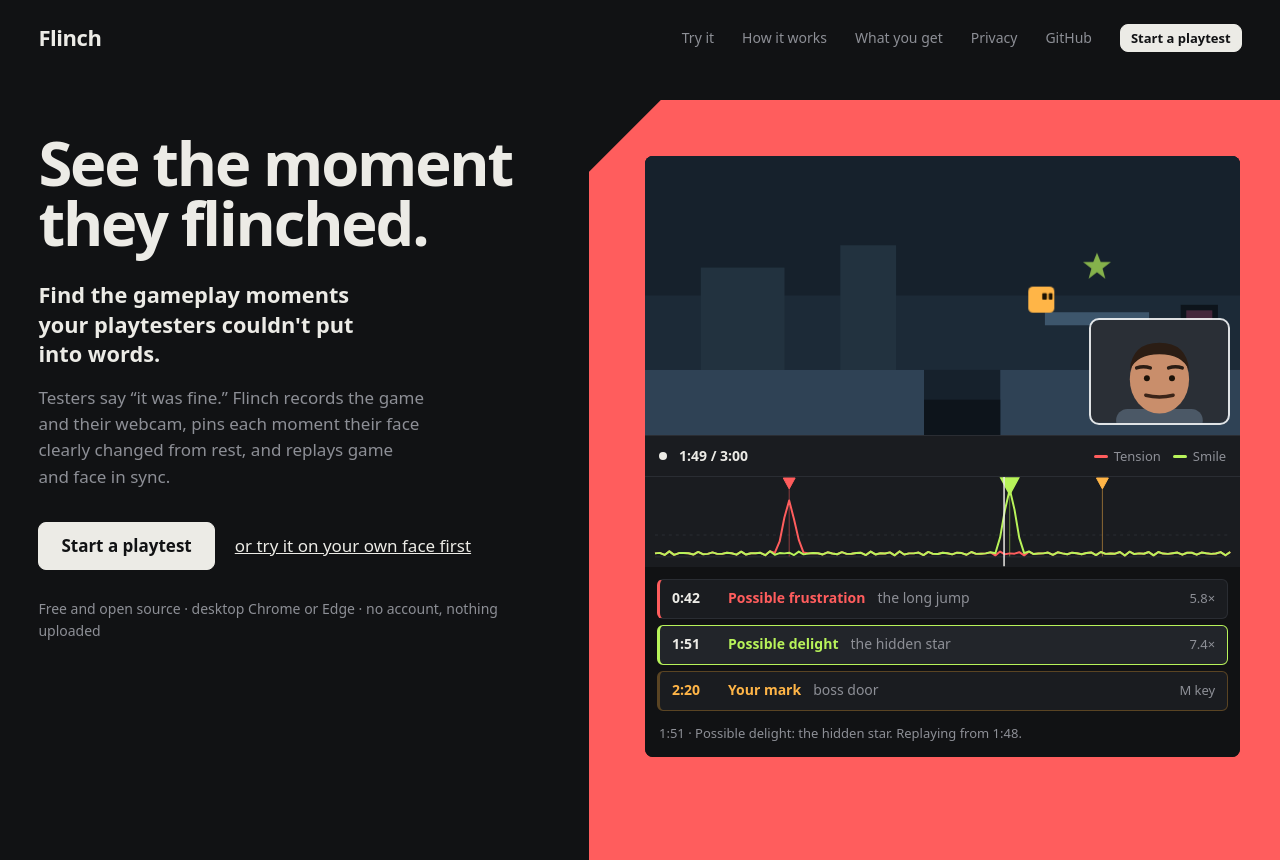
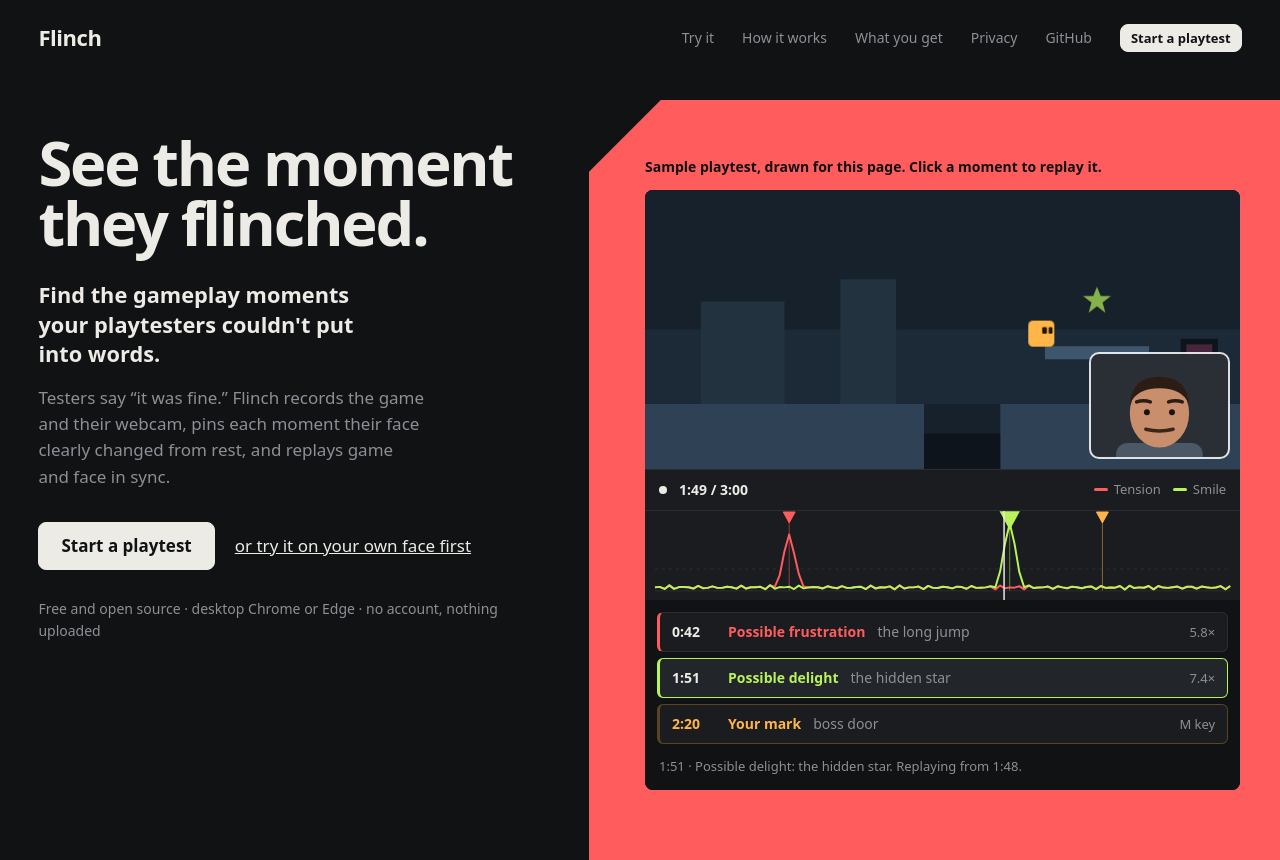
Before and after one commit to Harindulk/flinch, a website built with Vite: page index.html in a window 1280 px wide. Shown: the top 860 px of the page. Built offline with nearby package versions, Linux system fonts and the light colour scheme; files whose address does not match are found by name.

Commit message:
Label the hero demo as a drawn sample playtest

```diff
--- a/src/landing.css
+++ b/src/landing.css
@@ -39,6 +39,7 @@
 .l-stage { position: absolute; left: max(46%, calc(50% - 54px)); right: 0; top: clamp(16px, 3vh, 40px); bottom: 0; max-height: 760px; background: var(--frus);
   clip-path: polygon(0 72px, 72px 0, 100% 0, 100% 100%, 0 100%); }
 .l-stage-inner { position: absolute; left: 56px; right: 40px; top: 56px; }
+.landing .l-sample { margin: 0 0 12px; font-size: 14px; font-weight: 600; color: #111214; }
 
 /* The working Review fragment (product conventions inside data-ui) */
 .d-review { width: 100%; max-width: 640px; background: var(--bg); border-radius: 8px; overflow: hidden; color: var(--text); font-size: 14px; }
--- a/src/screens/home.ts
+++ b/src/screens/home.ts
@@ -139,7 +139,7 @@ function hero(action: HTMLElement, ok: boolean, saved: HTMLElement) {
       h("p", { class: "l-meta" }, "Free and open source · desktop Chrome or Edge · no account, nothing uploaded"),
     ),
     h("div", { class: "l-stage shutter" },
-      h("div", { class: "l-stage-inner" }, reviewDemo(jolt)),
+      h("div", { class: "l-stage-inner" }, h("p", { class: "l-sample" }, "Sample playtest, drawn for this page. Click a moment to replay it."), reviewDemo(jolt)),
     ),
   );
 }
```
